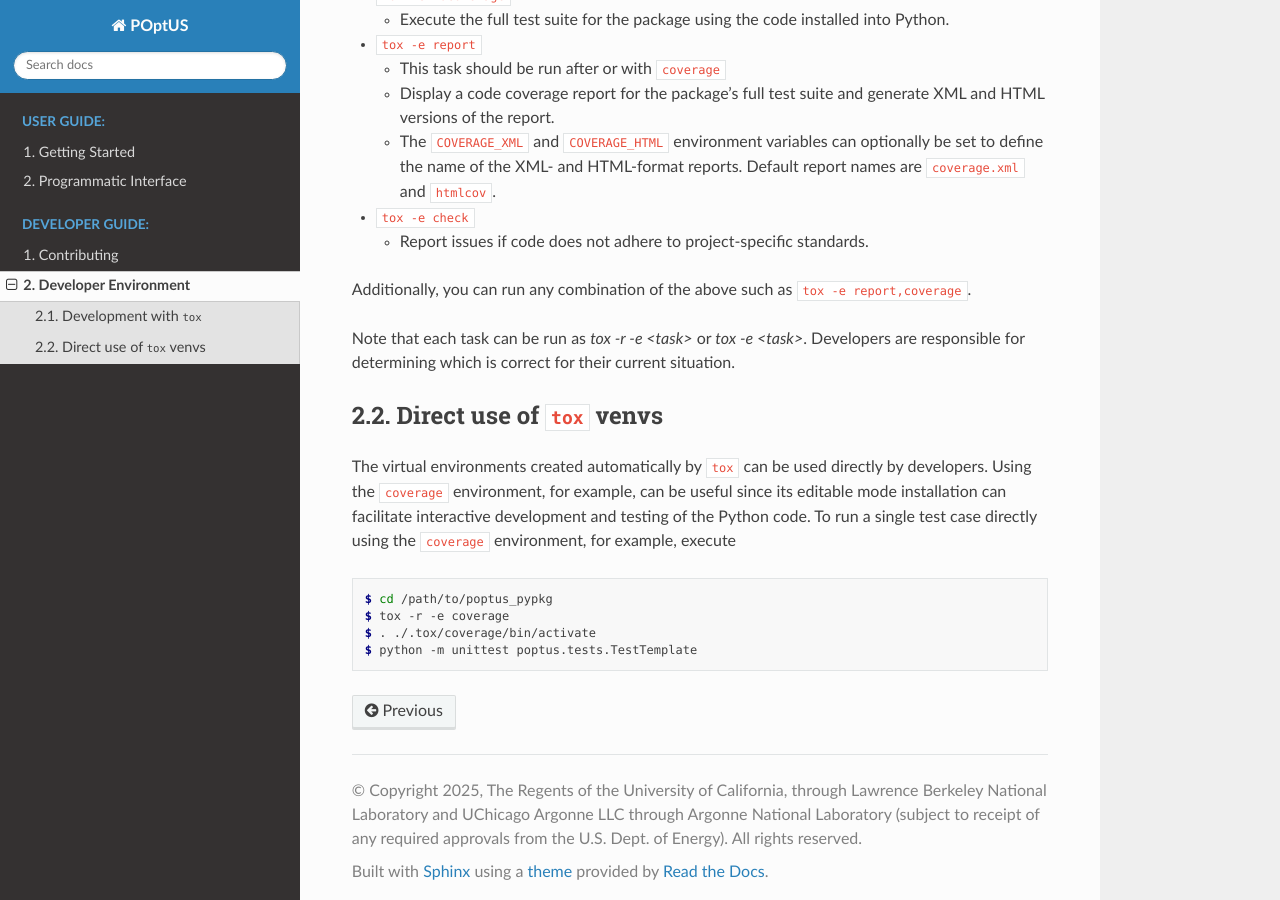
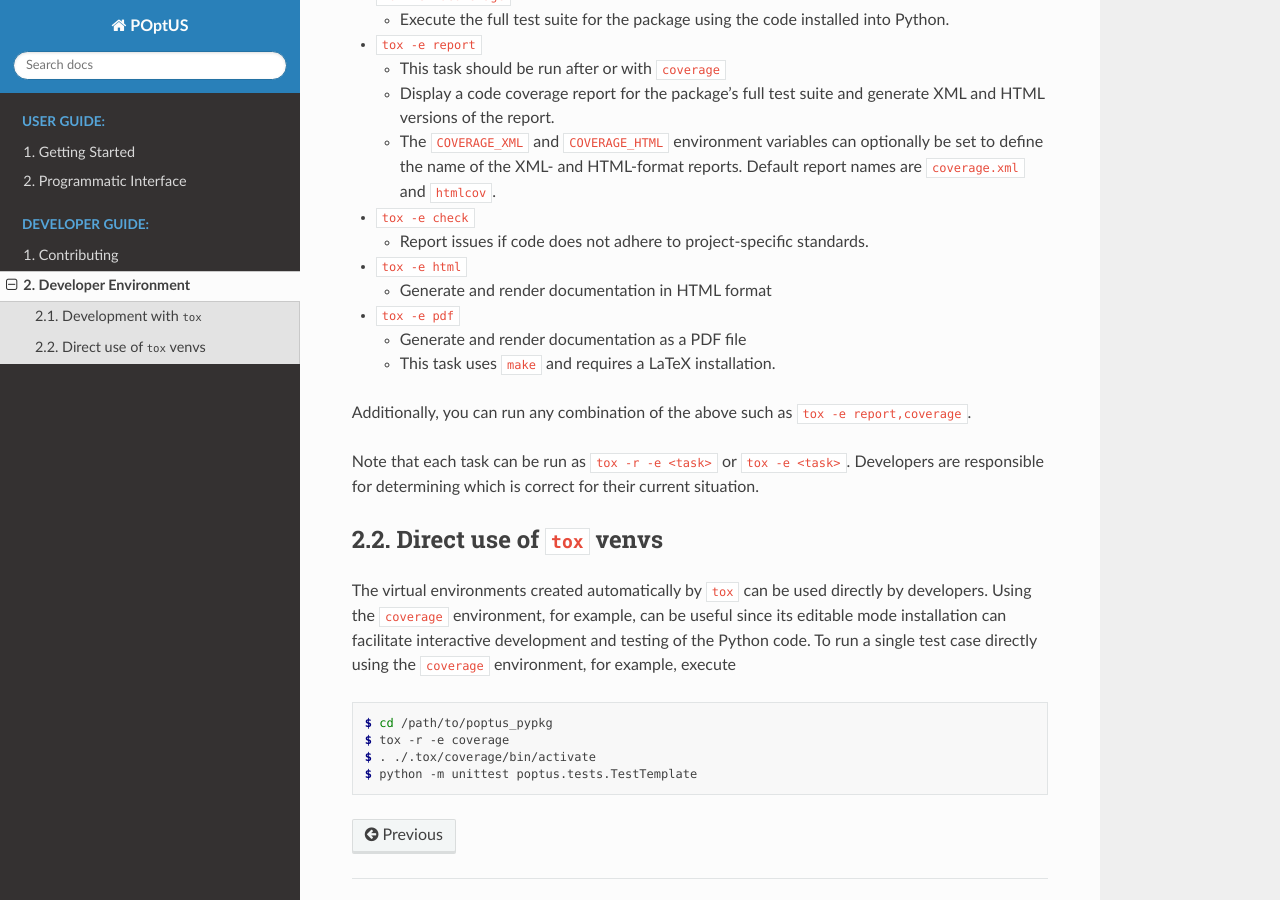
Before and after one commit to POptUS/POptUS, a Sphinx documentation site: the page built from docs/tox_usage.rst, in a window 1280 px wide and 900 px high, scrolled down 811 px. Built offline with Sphinx 7.4.7 and the Read the Docs theme 3.1.0, drawn with Linux system fonts in a browser that asks for light colours; the version number could not be read and is left out.

Commit message:
(Issue #3) Add doc tox tasks.

```diff
--- a/docs/tox_usage.rst
+++ b/docs/tox_usage.rst
@@ -57,10 +57,19 @@ folder hierarchy
 
   * Report issues if code does not adhere to project-specific standards.
 
+* ``tox -e html``
+
+  * Generate and render documentation in HTML format
+
+* ``tox -e pdf``
+
+  * Generate and render documentation as a PDF file
+  * This task uses ``make`` and requires a LaTeX installation.
+
 Additionally, you can run any combination of the above such as ``tox -e
 report,coverage``.
 
-Note that each task can be run as `tox -r -e <task>` or `tox -e <task>`.
+Note that each task can be run as ``tox -r -e <task>`` or ``tox -e <task>``.
 Developers are responsible for determining which is correct for their current
 situation.
 
```
